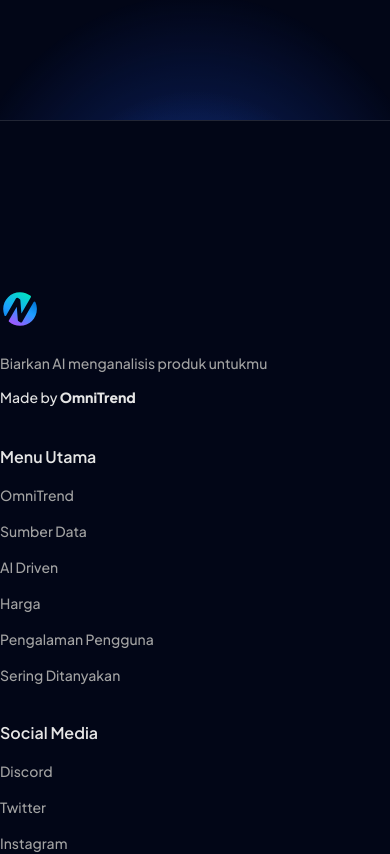
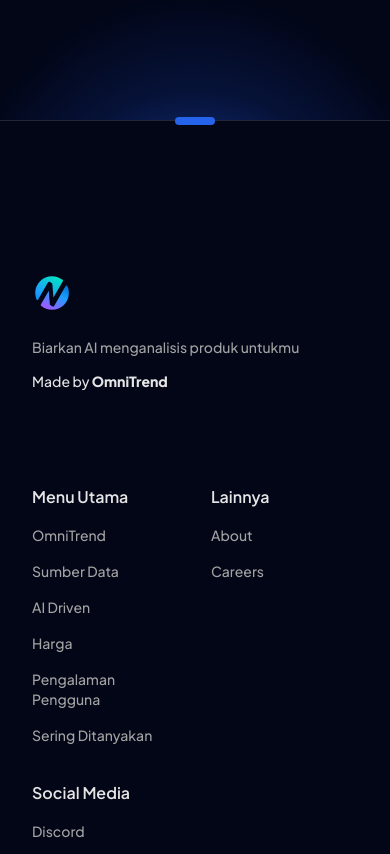
Before and after one commit to alfariiizi/omnytrend-landing, a Next.js app: page / in a window 390 px wide. Shown: the part 9200-10054 px from the top of the page. Built offline with nearby package versions, Linux system fonts and the light colour scheme.

Commit message:
fix: footer responsive

```diff
--- a/components/sections/footer/default.tsx
+++ b/components/sections/footer/default.tsx
@@ -67,10 +67,10 @@
     className,
 }: FooterProps) {
     return (
-        <Footer className="border-border dark:border-border/15 relative mx-auto w-[1000px] border-t">
-            <div className="bg-brand absolute -top-1 right-1/2 h-2 w-10 rounded-full"></div>
+        <Footer className="border-border dark:border-border/15 relative mx-auto w-full max-w-[1000px] border-t p-8">
+            <div className="bg-brand absolute -top-1 right-1/2 h-2 w-10 translate-x-1/2 rounded-full"></div>
             <FooterContent className="pt-30 pb-10 font-medium">
-                <FooterColumn className="col-span-2">
+                <FooterColumn className="col-span-2 mb-14">
                     <div className="flex flex-col gap-6">
                         <div className="flex gap-2">{logo}</div>
                         <div className="flex flex-col gap-3">
```
